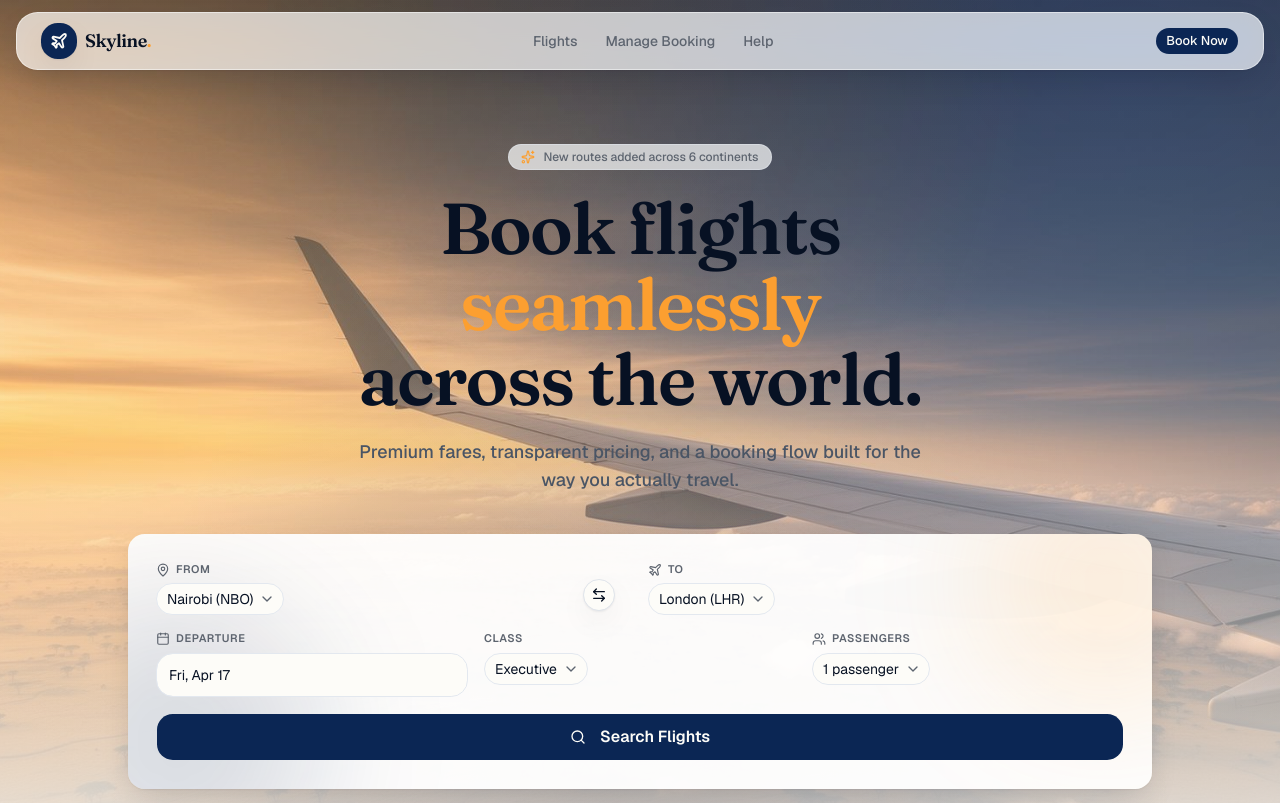
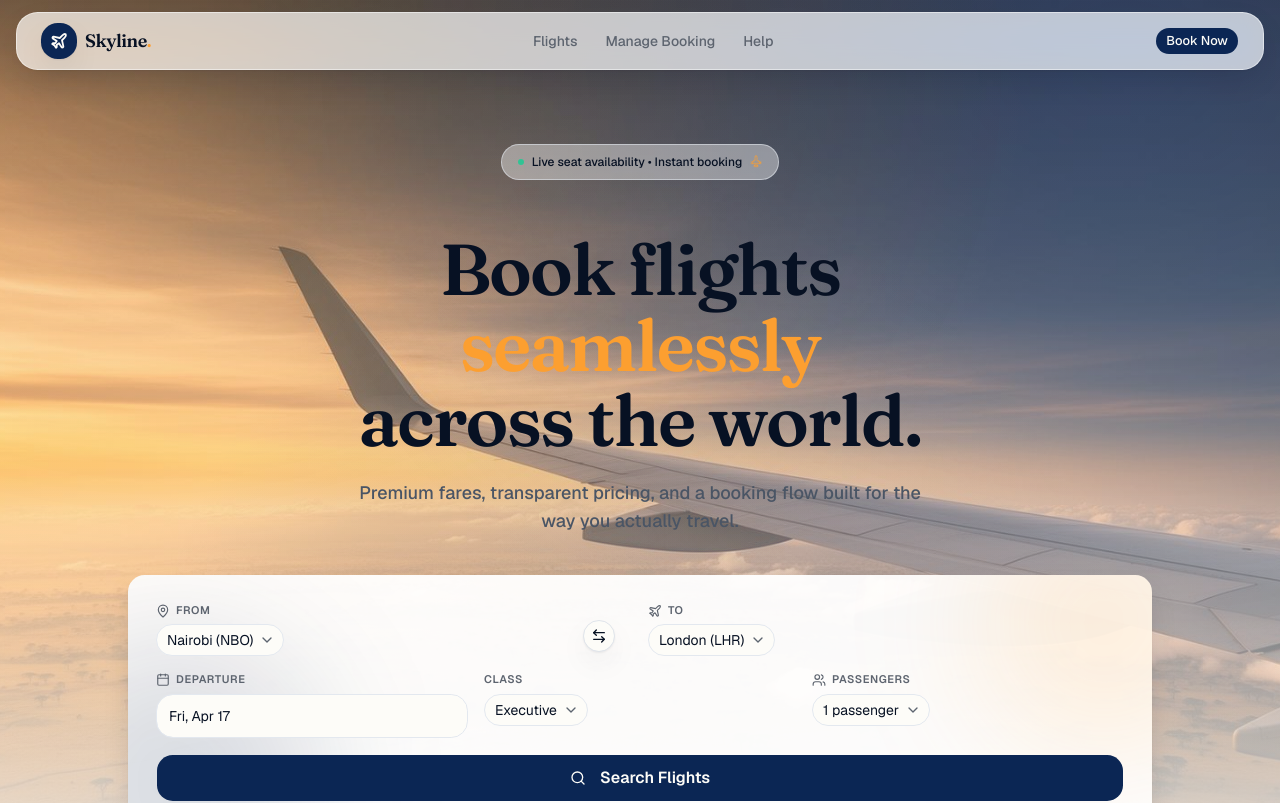
Before and after one commit to JerryRolience/kenya-airways, a Next.js app: page / in a window 1280 px wide. Shown: the top 803 px of the page. Built offline with nearby package versions, Linux system fonts and the light colour scheme.

Commit message:
feat: update Hero component to enhance messaging and replace Sparkles icon with Plane

```diff
--- a/src/components/home-page/hero.tsx
+++ b/src/components/home-page/hero.tsx
@@ -1,4 +1,4 @@
-import { Sparkles } from "lucide-react";
+import { Plane } from "lucide-react";
 import { BookingCard } from "./booking-card";
 import Image from "next/image";
 
@@ -21,10 +21,13 @@ export function Hero() {
 
       <div className="mx-auto max-w-7xl px-4">
         <div className="mx-auto max-w-3xl text-center animate-fade-up">
-          <span className="inline-flex items-center gap-2 rounded-full border border-border/60 bg-card/70 px-3 py-1 text-xs font-medium text-muted-foreground backdrop-blur">
-            <Sparkles className="h-3.5 w-3.5 text-accent" />
-            New routes added across 6 continents
-          </span>
+          <div className="inline-flex items-center gap-2 border border-border/60 bg-white/40  rounded-full px-4 py-2 mb-8">
+            <span className="w-1.5 h-1.5 rounded-full bg-emerald-400 animate-pulse" />
+            <span className="text-[12px] font-medium">
+              Live seat availability • Instant booking
+            </span>
+            <Plane className="w-3 h-3 text-accent -rotate-45" />
+          </div>
           <h1 className="font-display mt-5 text-4xl font-semibold leading-[1.05] tracking-tight text-foreground md:text-6xl lg:text-7xl">
             Book flights <span className="text-accent">seamlessly</span>
             <br className="hidden md:block" /> across the world.
```
